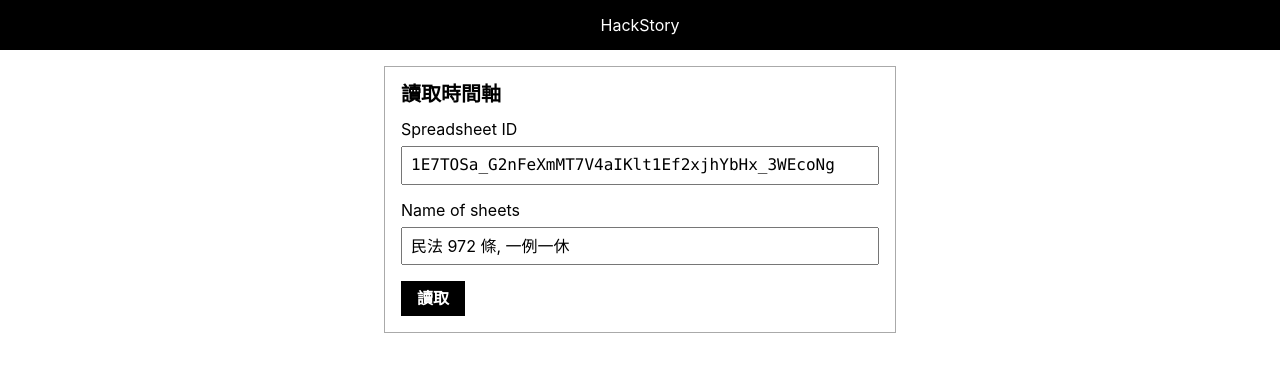
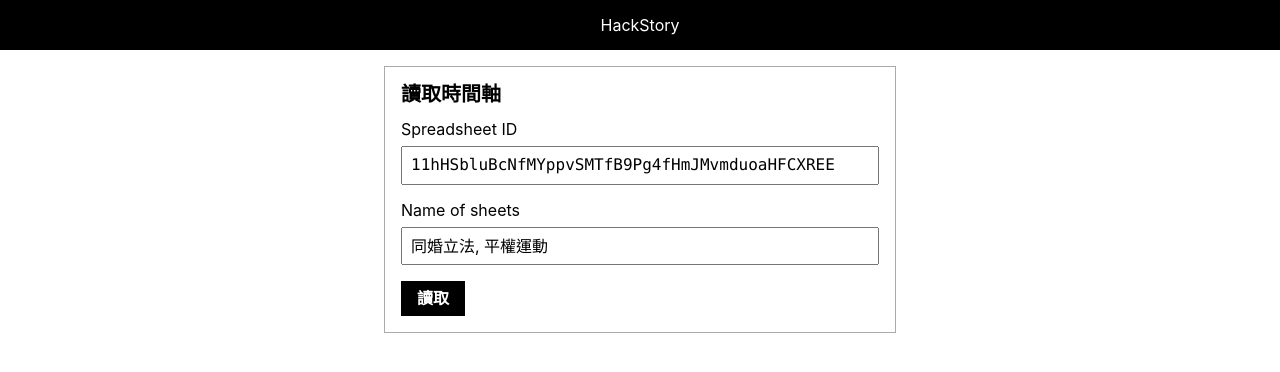
Before and after one commit to g0v/HackStory, a website: page index.html in a window 1280 px wide. Drawn offline with nearby package versions, Linux system fonts and the light colour scheme.

Commit message:
Change default sheet

```diff
--- a/index.html
+++ b/index.html
@@ -22,9 +22,9 @@
     <form id="spreadsheet" class="mt3 ba pa3 w-40 center b--light-silver">
       <h1 class="f4 mt0">讀取時間軸</h1>
       <label for="spreadsheet-id" class="mb2 db">Spreadsheet ID</label>
-      <input type="text" id="spreadsheet-id" class="code db w-100 pa2 mb3" value="1E7TOSa_G2nFeXmMT7V4aIKlt1Ef2xjhYbHx_3WEcoNg">
+      <input type="text" id="spreadsheet-id" class="code db w-100 pa2 mb3" value="11hHSbluBcNfMYppvSMTfB9Pg4fHmJMvmduoaHFCXREE">
       <label for="sheet-names" class="mb2 db">Name of sheets</label>
-      <input type="text" id="sheet-names" class="db w-100 pa2 mb3" value="民法 972 條, 一例一休">
+      <input type="text" id="sheet-names" class="db w-100 pa2 mb3" value="同婚立法, 平權運動">
       <button type="submit" class="pv2 ph3 border bg-black pointer white bn hover-bg-dark-green fw6">讀取</button>
     </form>
 
```
